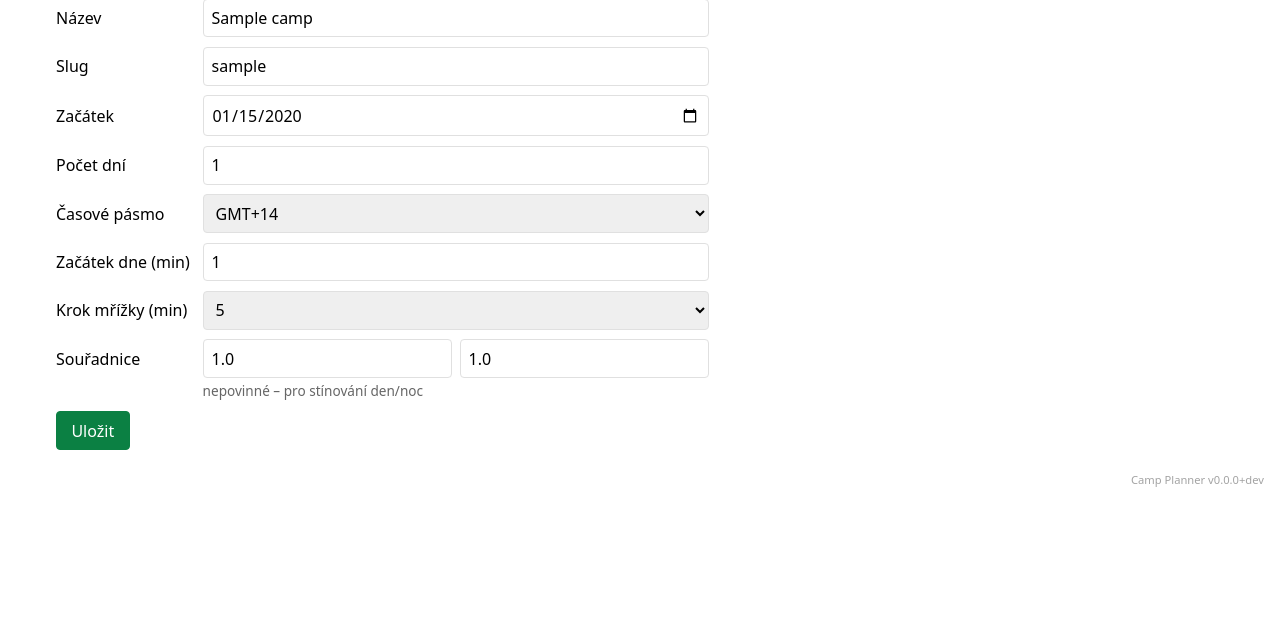
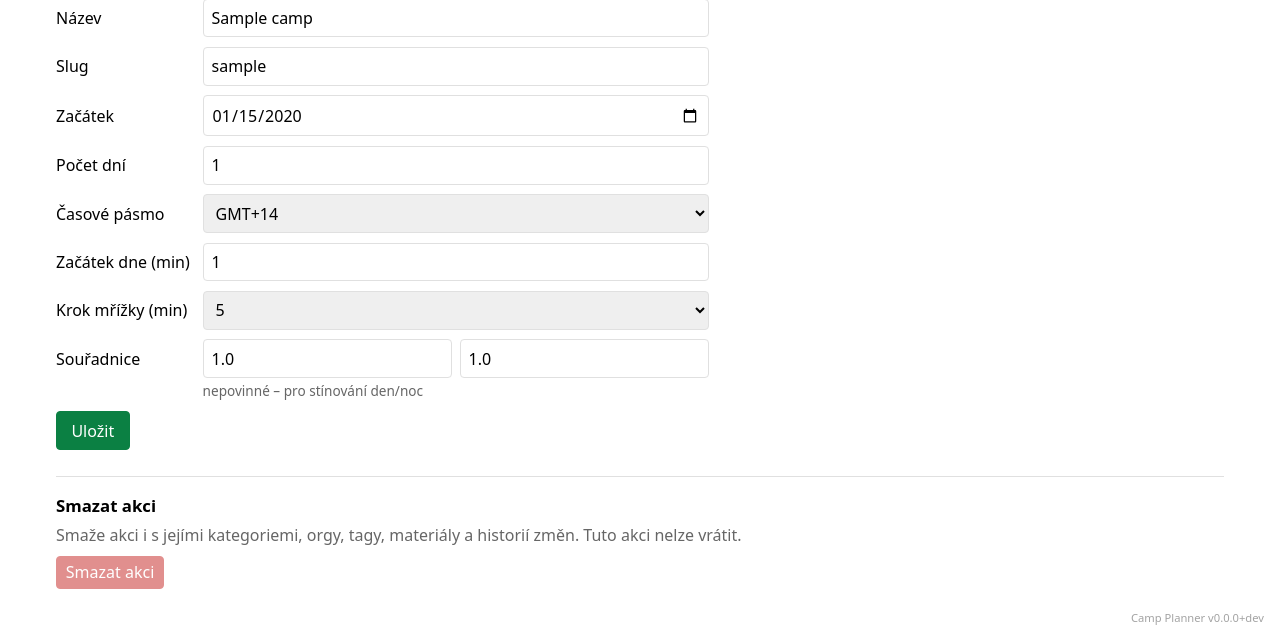
Before and after one commit to setnicka/camp-planner, a Flask app: a page that uses camp_planner/templates/camp_edit.html in a window 1280 px wide. Shown: the part 231-864 px from the top of the page. Before the commit the page ends 718 px from the top, so only its background shows below. Run offline with Flask 3, Linux system fonts and the light colour scheme; the visitor is signed in with stand-in values (Sample User, id 1); tables that the repository leaves empty hold one stand-in row (values such as "Sample post").

Commit message:
Camp settings: admins can delete camps
Only when there are no activities.

```diff
--- a/camp_planner/static/css/content.css
+++ b/camp_planner/static/css/content.css
@@ -92,7 +92,14 @@
 .cp-danger { padding: 0.2rem 0.55rem; background: #c5221f; border-color: #c5221f; color: #fff; }
 .cp-edit-toggle { padding: 0.05rem 0.45rem; font-size: 0.9rem; vertical-align: middle; }
 .cp-edit-actions button { padding: 0.35rem 0.8rem; }
-.cp-form button:hover, .cp-danger:hover, .cp-edit-actions button:hover { filter: brightness(1.08); }
+.cp-form button:hover:not(:disabled), .cp-danger:hover:not(:disabled),
+.cp-edit-actions button:hover:not(:disabled) { filter: brightness(1.08); }
+.cp-danger:disabled { opacity: 0.5; cursor: not-allowed; }
+
+/* Destructive actions, set apart from the settings form by a rule above them. */
+.cp-danger-zone { margin-top: 1.6rem; padding-top: 1rem; border-top: 1px solid var(--cp-border); }
+.cp-danger-zone h2 { margin: 0 0 0.3rem; font-size: 1.05rem; }
+.cp-danger-zone p { margin: 0 0 0.6rem; color: var(--cp-muted); }
 
 /* Tables */
 .cp-table { border-collapse: collapse; width: 100%; max-width: 46rem; }
--- /dev/null
+++ b/camp_planner/static/js/camp-settings.js
@@ -0,0 +1,30 @@
+// Camp Planner — camp settings page (camp_edit.html).
+//
+// Wires the admin-only "Smazat akci" button to DELETE /api/camps/<slug> via cpDom.api. The
+// button is server-rendered disabled (with an explaining title) when the camp still has
+// activities, so this only ever runs for a deletable camp. Confirms first; on success it
+// queues a toast that survives the redirect to the camp list, on failure it surfaces the
+// server message (e.g. lost admin rights, or activities added meanwhile).
+"use strict";
+
+(function () {
+  const root = document.querySelector("[data-camp-settings]");
+  if (!root) return;
+  const { api, toast, toastNext } = window.cpDom;
+  const btn = root.querySelector("[data-delete-camp]");
+  if (!btn) return;
+
+  btn.addEventListener("click", async () => {
+    const name = root.dataset.campName;
+    if (!window.confirm(`Opravdu trvale smazat akci „${name}“? Tuto akci nelze vrátit.`)) return;
+    btn.disabled = true;
+    try {
+      await api("DELETE", root.dataset.deleteUrl);
+      toastNext("Akce byla smazána.");      // survives the navigation below
+      window.location.href = root.dataset.redirect;
+    } catch (err) {
+      btn.disabled = false;
+      toast(err.message, true);
+    }
+  });
+})();
--- a/camp_planner/templates/camp_edit.html
+++ b/camp_planner/templates/camp_edit.html
@@ -1,6 +1,8 @@
 {% extends layout %}
 {% from "_macros.html" import csrf, errors_list, camp_fields, camp_nav %}
 {% block title %}{{ camp.name }} – úprava{% endblock %}
+{# camp-settings.js (the delete action) sends this token via cpDom.api's X-CSRFToken header. #}
+{% block head %}<meta name="csrf-token" content="{{ csrf_token() }}">{% endblock %}
 {% block content %}
   {{ camp_nav(camp, "settings") }}
   <h1>Úprava parametrů</h1>
@@ -21,4 +23,25 @@
     {{ camp_fields(values, timezones, tz_fixed, snap_choices) }}
     <button type="submit">Uložit</button>
   </form>
+
+  {# Delete is admin-only (server-enforced too) and refused while the camp still has activities. #}
+  {% if can_edit_camp_meta(camp) %}
+    {% set can_delete = not camp.activities %}
+    <section class="cp-danger-zone" data-camp-settings
+             data-delete-url="{{ url_for('api.camp_delete', slug=camp.slug) }}"
+             data-redirect="{{ url_for('main.index') }}"
+             data-camp-name="{{ camp.name }}">
+      <h2>Smazat akci</h2>
+      <p>Smaže akci i s jejími kategoriemi, orgy, tagy, materiály a historií změn. Tuto akci nelze vrátit.</p>
+      <button type="button" class="cp-danger" data-delete-camp
+        {% if not can_delete %}disabled title="Akci nelze smazat, dokud má aktivity – nejdřív odstraňte všechny aktivity."{% endif %}>
+        Smazat akci
+      </button>
+    </section>
+  {% endif %}
 {% endblock %}
+
+{% block scripts %}
+  <script src="{{ url_for('main.static', filename='js/dom.js') }}"></script>
+  <script src="{{ url_for('main.static', filename='js/camp-settings.js') }}"></script>
+{% endblock %}
```
Also changed, not shown: tests/test_views.py (+29 -1 lines).
